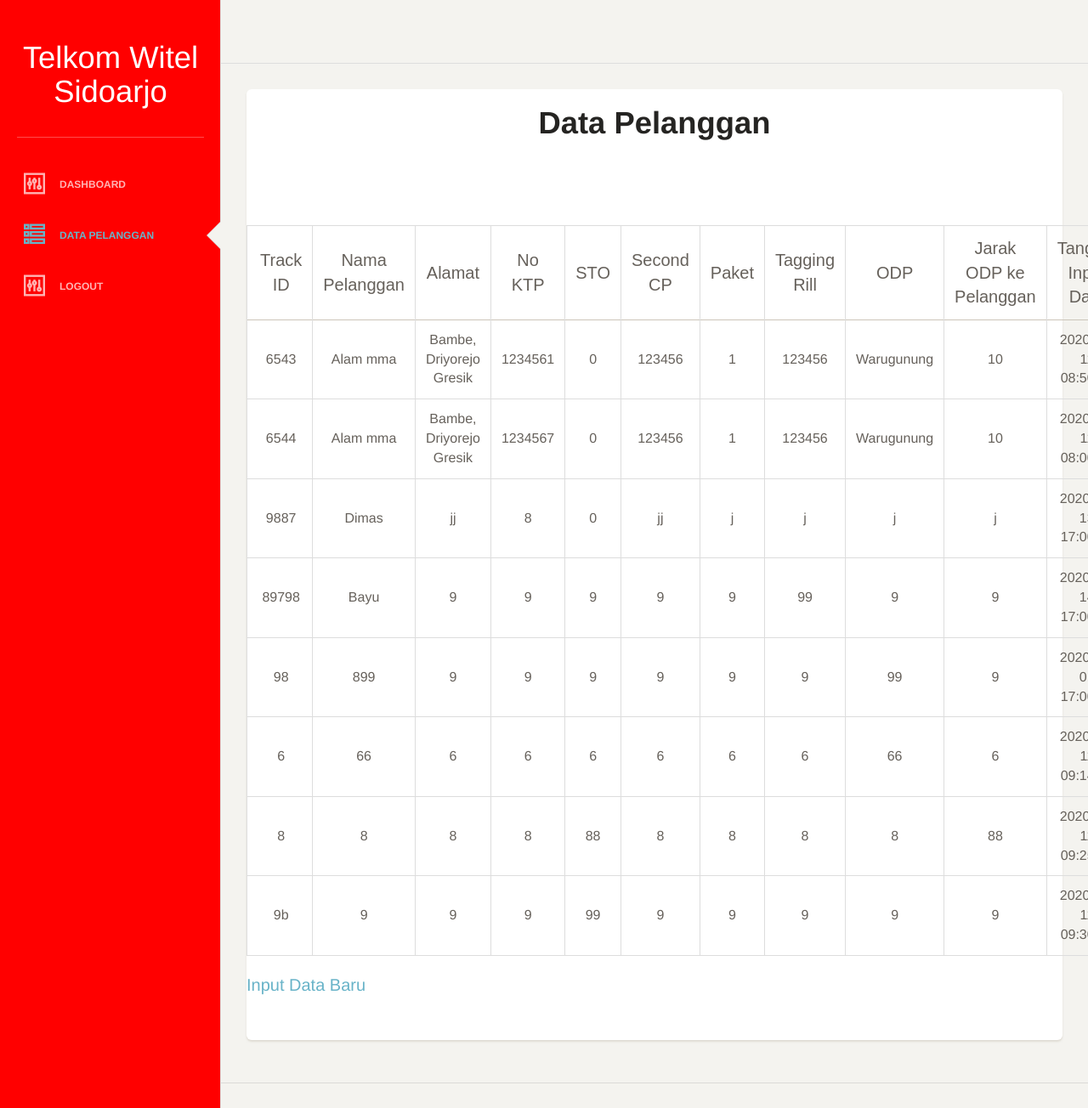
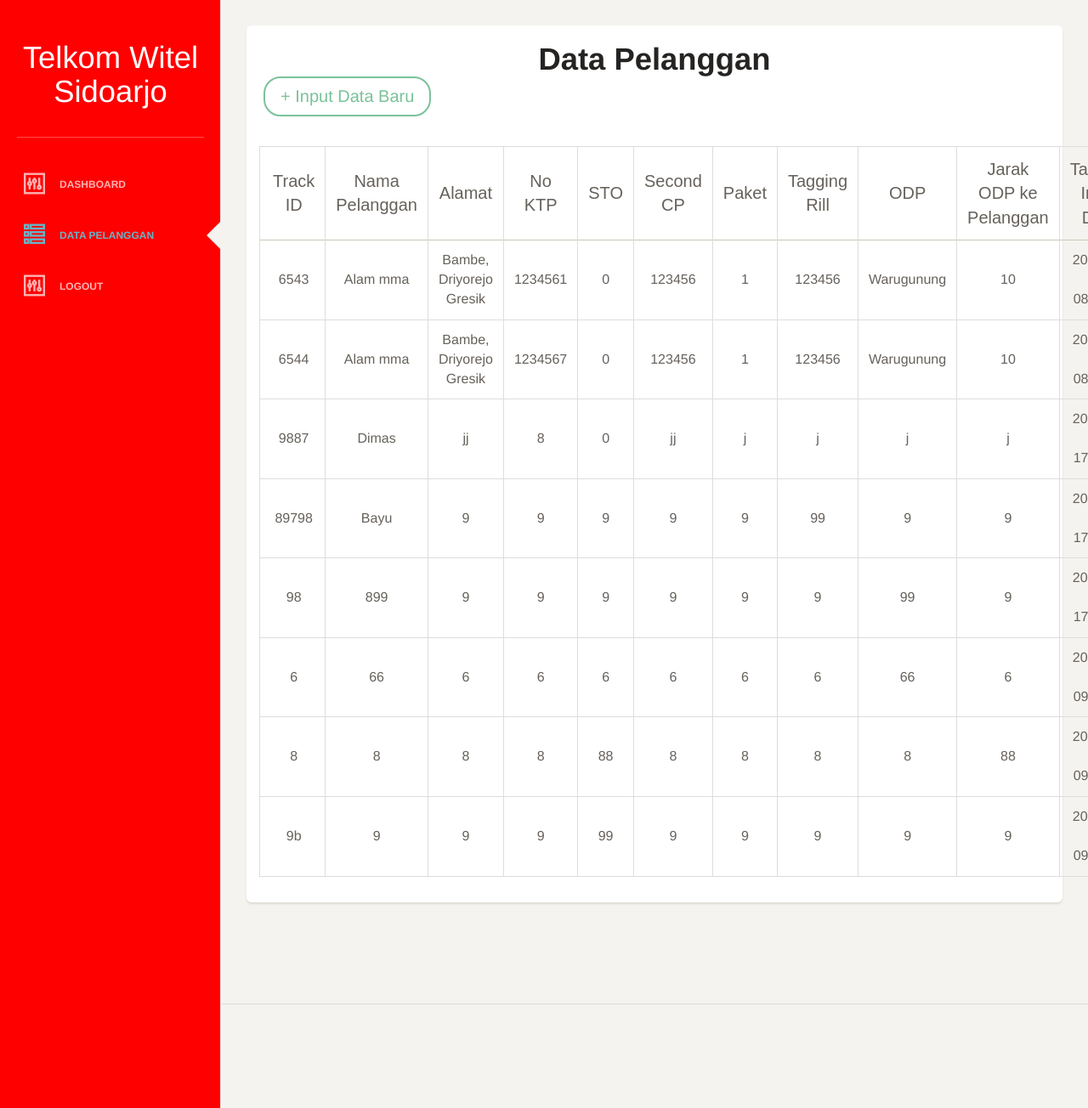
Before and after one commit to dsatriia/magangtelkom, a PHP site: page /ag_update.php in a window 1280 px wide. Shown: the whole page at 85% size. Run offline with PHP 8.4, Linux system fonts and the light colour scheme; a user stored in the database is signed in; data comes from the database, SQL or seed files in the repository; some libraries are stand-ins or nearby versions; some web fonts are replaced.

Commit message:
fix crud admin agency

```diff
--- a/ag_edit.php
+++ b/ag_edit.php
@@ -47,6 +47,7 @@
 $query = "SELECT * FROM data_pelanggan WHERE id = '$id'";
 $hasil = mysqli_query($con,$query);
 $data  = mysqli_fetch_array($hasil);
+
 $track_id = $data['track_id'];
 $nama_pelanggan = $data['nama_pelanggan'];
 $alamat = $data['alamat'];
@@ -66,7 +67,8 @@
                            <div class='col-md-4'>
                             <div class='form-group'>
                                 <label>Track Id</label>
-                                <input type='number' class='form-control border-input' name='track_id' value='<?php echo $track_id ?>'  readonly>
+                                <input type='text' class='form-control border-input' value='<?php echo $track_id ?>' disabled>
+                                <input type='text' class='form-control border-input' name='track_id' value='<?php echo $track_id ?>' style="display:none">
                             </div>
 		              	        <div class='form-group'>
                                 <label>Nama Pelanggan</label>
--- a/ag_simpan.php
+++ b/ag_simpan.php
@@ -30,7 +30,7 @@
 // else{
 
   $cekTrack = "SELECT `track_id` FROM data_pelanggan WHERE `track_id`='$track_id'";
-  echo $cekTrack;
+  // echo $cekTrack;
   $runCekTrack = mysqli_query($con, $cekTrack);
   $jumlahCekTrack = mysqli_num_rows($runCekTrack);
 
@@ -66,6 +66,7 @@
 
 
  if ($hasilQuery) {
+
  echo '<script language="JavaScript">
    alert("Penyimpanan berhasil");
    window.location = "ag_tampil.php";
--- a/ag_tampil.php
+++ b/ag_tampil.php
@@ -8,10 +8,8 @@
 <?php
 include("sidebar/sidebar_dataplg_ag.php"); ?>
     <div class="main-panel">
-        <nav class="navbar navbar-default">
+        <!-- <nav class="navbar navbar-default">
             <div class="container-fluid">
-                <div class="navbar-header"
-                </div>
                 <div class="collapse navbar-collapse">
                     <ul class="nav navbar-nav navbar-right">
                             </a>
@@ -19,7 +17,7 @@
                     </ul>
                 </div>
             </div>
-        </nav>
+        </nav> -->
 
 
         <div class="content">
@@ -28,25 +26,27 @@
                     <div class="col-md-12">
                         <div class="card">
                             <div class="header">
-                                <h2 class="title"><center><b>Data Pelanggan</b></center></h2>
+                                <h2 class="title text-center"><b>Data Pelanggan</b></h2>
+                                    <a class="btn btn-success" href="ag_input.php" style="font-size:15pt">+ Input Data Baru</a><br>
+                                <br>
                             </div>
-                            <div class="content table-responsive table-full-width">
-                                <table class="table table-striped">
 
-                    <div class="col-md-12">
-                        <div class="card card-plain">
-                            <div class="header">
+                            <div class="content">
+                                <div class="table-responsive">
+                                    <?php include("ag_tabel.php"); ?>
+                                </div>
+
                             </div>
-                            <div class="content table-responsive table-full-width">
-                                <?php include("ag_tabel.php"); ?>
-                            <a href="ag_input.php" style="font-size:15pt">Input Data Baru</a><br>
-				<br>
-				<br>
-                            </div>
-                        </div>
+
+
+
                     </div>
                 </div>
             </div>
         </div>
+
+
+
+    </div>
 <?php include("footer.php"); ?>
 </body>
--- a/ag_update.php
+++ b/ag_update.php
@@ -1,7 +1,7 @@
 <?php
 if(isset($_POST['btn-update'])){
 require("koneksi.php");
-//  $id = $_POST['id'];
+
 $track_id = $_POST['track_id'];
  $select = mysqli_query($con, "SELECT *FROM data_pelanggan WHERE track_id='$track_id'");
 
@@ -17,26 +17,10 @@
  $tagging_rill = $_POST['tagging_rill'];
  $odp = $_POST['odp'];
  $odp_ke_pelanggan = $_POST['odp_ke_pelanggan'];
-// $tgl_input = $_POST['tgl_input'];
+
  $agency = $_POST['agency'];
  $id_partner = $_POST['id_partner'];
  $spv = $_POST['spv'];
-
- // $jenis_barang = $_POST['jenis_barang'];
- // $harga = $_POST['harga'];
- // $persediaan = $_POST['persediaan'];
-
-//  $compare = mysqli_query($con, "SELECT * FROM data_barang WHERE nama_barang='$nama_barang' AND jenis_barang='$jenis_barang'");
-//  $data = mysqli_fetch_array($compare);
-//  if($nama_barang==$data['nama_barang'] && $jenis_barang==$data['jenis_barang'] && $nama_barang!=$array['nama_barang'] && $jenis_barang!=$array['jenis_barang']){
-// 	echo '<script language="JavaScript">
-// 	alert("Update data gagal:\nData sudah ada");
-// 		</script>';
-// 	include("barang_tampil.php");
-//  }
-
-// $compare = mysqli_query($con, "SELECT * FROM data_pelanggan WHERE track_id='$track_id' AND ktp='$ktp'");
-//  $data = mysqli_fetch_array($compare);
 
  $cekKTP = "SELECT * FROM data_pelanggan WHERE ktp='$ktp'";
  $runCekKtp = mysqli_query($con, $cekKTP);
@@ -44,11 +28,10 @@
 
  $compare = "SELECT `track_id` , `ktp` FROM data_pelanggan WHERE ktp = '$ktp'";
  $hasil = mysqli_query($con,$compare);
-
  $data = mysqli_fetch_array($hasil);
 
 
-	if ($track_id == $data['track_id']){
+	if ($data != null && $track_id == $data['track_id']){
 		$query = "UPDATE data_pelanggan SET track_id = '$track_id', nama_pelanggan = '$nama_pelanggan', alamat = '$alamat', ktp = '$ktp', sto = '$sto', second_cp = '$second_cp', paket = '$paket', tagging_rill = '$tagging_rill', odp = '$odp', odp_ke_pelanggan = '$odp_ke_pelanggan', agency='$agency',
             id_partner='$id_partner', spv='$spv' WHERE track_id = '$track_id'";
 
@@ -78,66 +61,6 @@
 		</script>';
 	 }
 
-
-
-
-
-
-
-
-
-// if($jumlahCekKtp = 0){
-// 	// if($ktp != $data['ktp']){
-
-// 		$query = "UPDATE data_pelanggan SET track_id = '$track_id', nama_pelanggan = '$nama_pelanggan', alamat = '$alamat', ktp = '$ktp', sto = '$sto', second_cp = '$second_cp', paket = '$paket', tagging_rill = '$tagging_rill', odp = '$odp', odp_ke_pelanggan = '$odp_ke_pelanggan', agency='$agency', id_partner='$id_partner', spv='$spv'
-// 				WHERE id = '$id'";
-
-// 		$hasilQuery = mysqli_query($con, $query);
-// 	   if ($hasilQuery) echo '<script language="JavaScript">
-// 		   alert("Update data berhasil");
-// 		   </script>';
-// 	   include("barang_tampil.php");
-
-// 	// } else {
-// 	// 	$query = "UPDATE data_pelanggan SET track_id = '$track_id', nama_pelanggan = '$nama_pelanggan', ktp = '$ktp', alamat = '$alamat', sto = '$sto', second_cp = '$second_cp', paket = '$paket', tagging_rill = '$tagging_rill', odp = '$odp', odp_ke_pelanggan = '$odp_ke_pelanggan', agency='$agency', id_partner='$id_partner', spv='$spv'
-// 	// 			WHERE id = '$id'";
-
-// 	// 	$hasilQuery = mysqli_query($con, $query);
-// 	//    if ($hasilQuery) echo '<script language="JavaScript">
-// 	// 	   alert("Update data berhasil");
-// 	// 	   </script>';
-// 	//    include("barang_tampil.php");
-// 	// }
-// } else {
-// 	echo '<script language="JavaScript">
-// 	alert("Update data gagal:\nData sudah ada");
-// 		</script>';
-// 	include("barang_tampil.php");
-// }
-
-// $query = "UPDATE data_pelanggan SET track_id = '$track_id', nama_pelanggan = '$nama_pelanggan', ktp = '$ktp', alamat = '$alamat', sto = '$sto', second_cp = '$second_cp', paket = '$paket', tagging_rill = '$tagging_rill', odp = '$odp', odp_ke_pelanggan = '$odp_ke_pelanggan', agency='$agency', id_partner='$id_partner', spv='$spv'
-// WHERE id = '$id'";
-// $hasilQuery = mysqli_query($con, $query);
-// if ($hasilQuery) echo '<script language="JavaScript">
-// alert("Update data berhasil");
-// </script>';
-// include("barang_tampil.php");
-
-
-
-//  else{
-//  $query = "UPDATE data_barang SET nama_barang = '$nama_barang', jenis_barang = '$jenis_barang', harga = '$harga', persediaan = '$persediaan'
-//  			WHERE id_barang = '$id_barang'";
-//  $hasilQuery = mysqli_query($con, $query);
-// 	if ($hasilQuery) echo '<script language="JavaScript">
-// 		alert("Update data berhasil");
-// 		</script>';
-// 	include("barang_tampil.php");
-//  }
-// $con->close();
-// }
-
-
    $con->close();
    }
 
```
Also changed, not shown: 1 other file.
